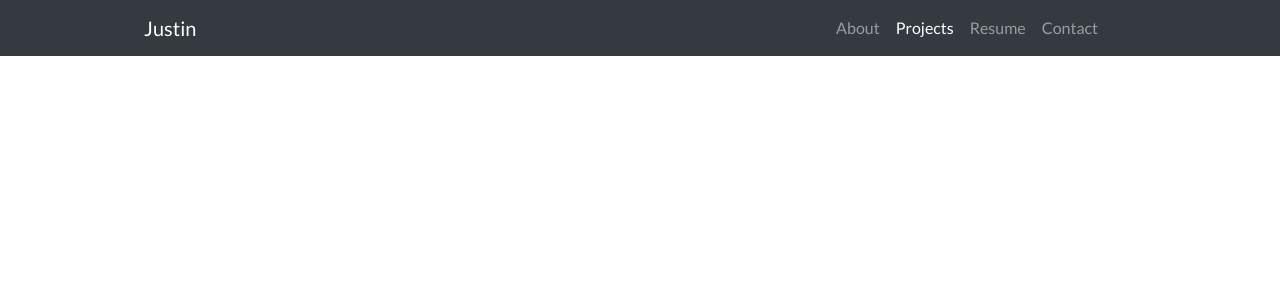
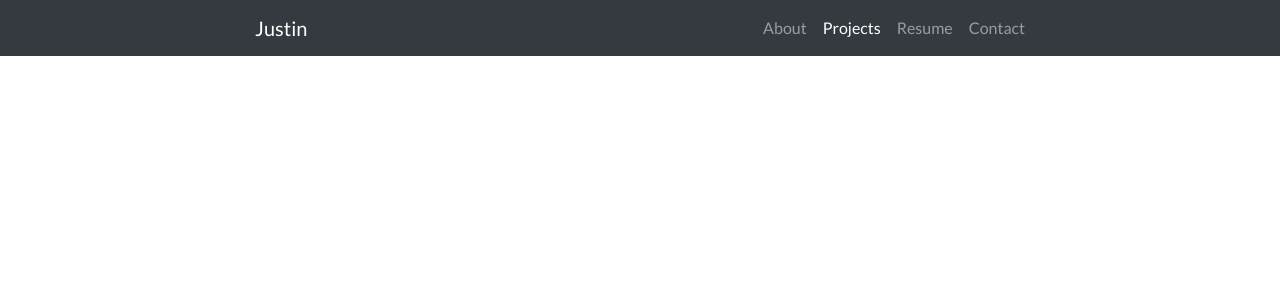
Before and after one commit to Jayleh/justin-le, a Flask app: page /projects in a window 1280 px wide. Shown: the top 300 px of the page. Run offline with Flask 2, Linux system fonts and the light colour scheme; some libraries are stand-ins or nearby versions.

Commit message:
fixed navbar spacing and svg size

```diff
--- a/justin/static/css/main.css
+++ b/justin/static/css/main.css
@@ -17,7 +17,12 @@
     left: 50%;
     transform: translate(-50%, 0);
     background-color: transparent;
-    width: 80%;
+    width: 100%;
+    margin-left: 0;
+}
+
+div.navbar-nav {
+    margin-right: -8px;
 }
 
 #collision svg {
@@ -31,10 +36,18 @@
 /* Small devices (landscape phones, 576px and up) */
 @media (min-width: 576px) {
 
+    #navigation div.row {
+        width: 80%;
+    }
+
 }
 
 /* Medium devices (tablets, 768px and up) */
 @media (min-width: 768px) {
+
+    #navigation div.row {
+        width: 75%;
+    }
 
 }
 
@@ -46,4 +59,8 @@
 /* Extra large devices (large desktops, 1200px and up) */
 @media (min-width: 1200px) {
 
+    #navigation div.row {
+        width: 65%;
+    }
+
 }
--- a/justin/static/js/collide.js
+++ b/justin/static/js/collide.js
@@ -1,5 +1,5 @@
-let width = 600,
-    height = 600;
+let width = 325,
+    height = 325;
 
 let nodes = d3.range(50).map(function () { return { radius: Math.random() * 12 + 4 }; }),
     root = nodes[0],
@@ -20,7 +20,6 @@
 let svg = d3.select("#collision").append("svg")
     .attr("width", width)
     .attr("height", height);
-// .attr("class", "justify-content-center");
 
 svg.selectAll("circle")
     .data(nodes.slice(1))
--- a/justin/templates/index.html
+++ b/justin/templates/index.html
@@ -7,7 +7,7 @@
 {% endblock active_page %}
 {% block content %}
   <div id="visual">
-    <div id="collision" class="container"></div>
+    <div id="collision"></div>
   </div>
 {% endblock content %}
 {% block script %}
```
